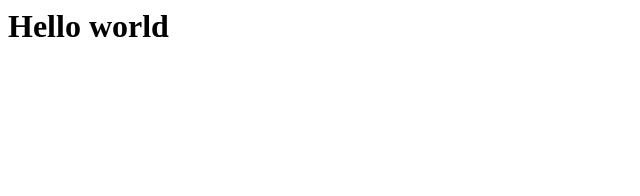
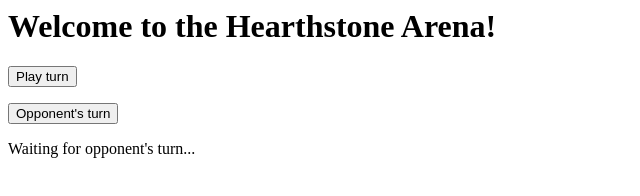
Before and after one commit to Mousealot/Project01, a plain HTML site: page Index.html in a window 1280 px wide. Shown: the whole page, without its empty margins (0-640 px from the left). Drawn offline with Linux system fonts and the light colour scheme.

Commit message:
Written first version

```diff
--- a/Index.html
+++ b/Index.html
@@ -5,7 +5,57 @@
 
     <body>
         <h1>
-            Hello world
+            Welcome to the Hearthstone Arena!
         </h1>
+        <p>
+            <input type="button" onclick="generateHearthMatch();" value="Play turn" />
+
+        </p>
+        <p>
+            <input type="button" onclick="generateHearthMatch();" value="Opponent's turn" />
+        </p>
+        <p id="results">
+            Waiting for opponent's turn...
+        </p>
     </body>
+    <script>
+    function getMatchParameters() {
+        //Jaina played Mana Wyrm for 1 Mana
+
+        let matchParameters= {};
+
+        // Names of characters in bucket 1
+        matchParameters.characters=["Jaina","Rexxar","Malfurion","Tyrande","Gul'dan","Uther","Garrosh","Valeera","Morgl the Oracle"];
+
+        //Names of minions in bucket 2
+        matchParameters.minions=["Ragnaros","Plated Beetle","Bloodfen Raptor","Abomination","Deathwing","C'thun","Swamp King Dread","Murloc Tidecaller","Steward of Darkshire"];
+
+        return matchParameters;
+    }
+
+    function generateHearthMatch() {
+        let matchParameters = getMatchParameters();
+
+        let characterPointer=Math.floor(Math.random() * matchParameters.characters.length);
+        let minionPointer=Math.floor(Math.random() * matchParameters.minions.length);
+
+        let character=matchParameters.characters[characterPointer];
+
+        let minion=matchParameters.minions[minionPointer];
+
+        let mana=Math.floor(Math.random() *10);
+
+        let match=character + " plays " + minion + " for " + mana + " mana ";
+
+        // Now update the relevant paragraphs with my match result
+
+        document.getElementById("results").innerHTML=match;
+
+
+        return;
+
+
+    }
+
+    </script>
 </html>
```
